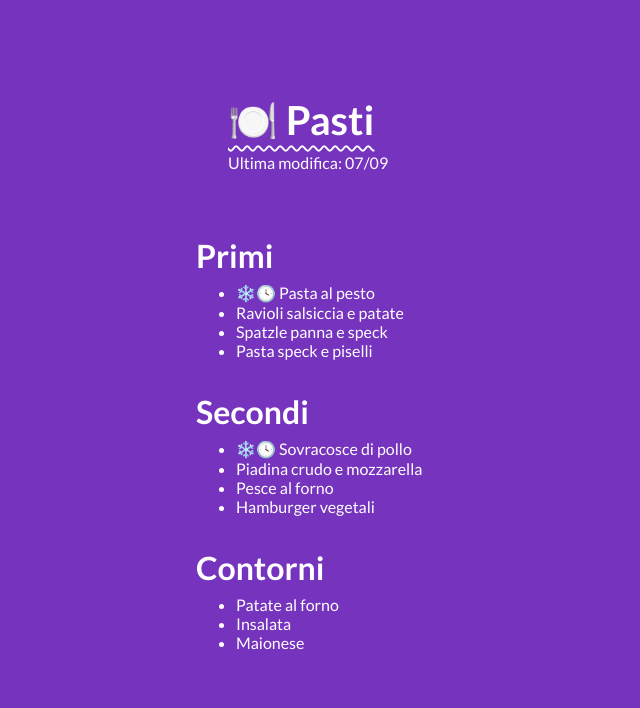
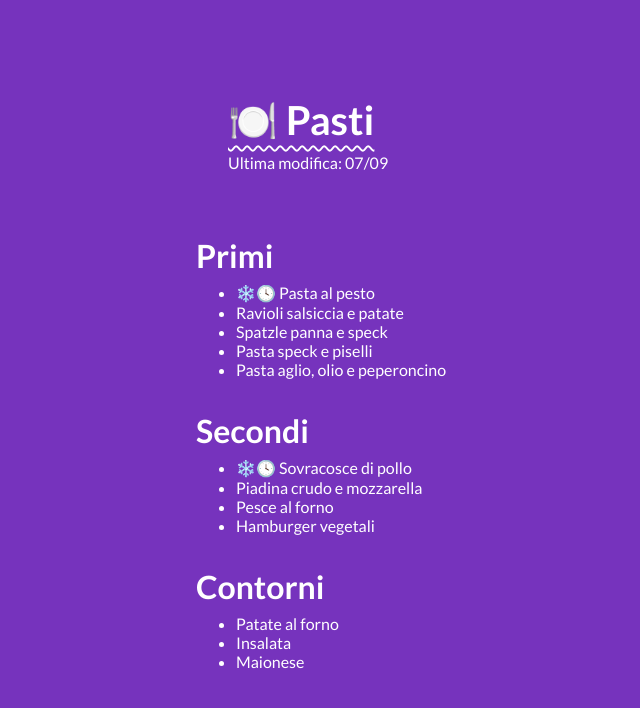
Before and after one commit to lbwd/pasti, a plain HTML site: page index.html in a window 1280 px wide. Shown: the whole page, without its empty margins (60-700 px from the left). Drawn offline with Linux system fonts and the light colour scheme.

Commit message:
Update 07/09

```diff
--- a/index.html
+++ b/index.html
@@ -26,6 +26,7 @@
             <li>Ravioli salsiccia e patate</li>
             <li>Spatzle panna e speck</li>
             <li>Pasta speck e piselli</li>
+            <li>Pasta aglio, olio e peperoncino</li>
         </ul>
         </p>
         <p>
```
